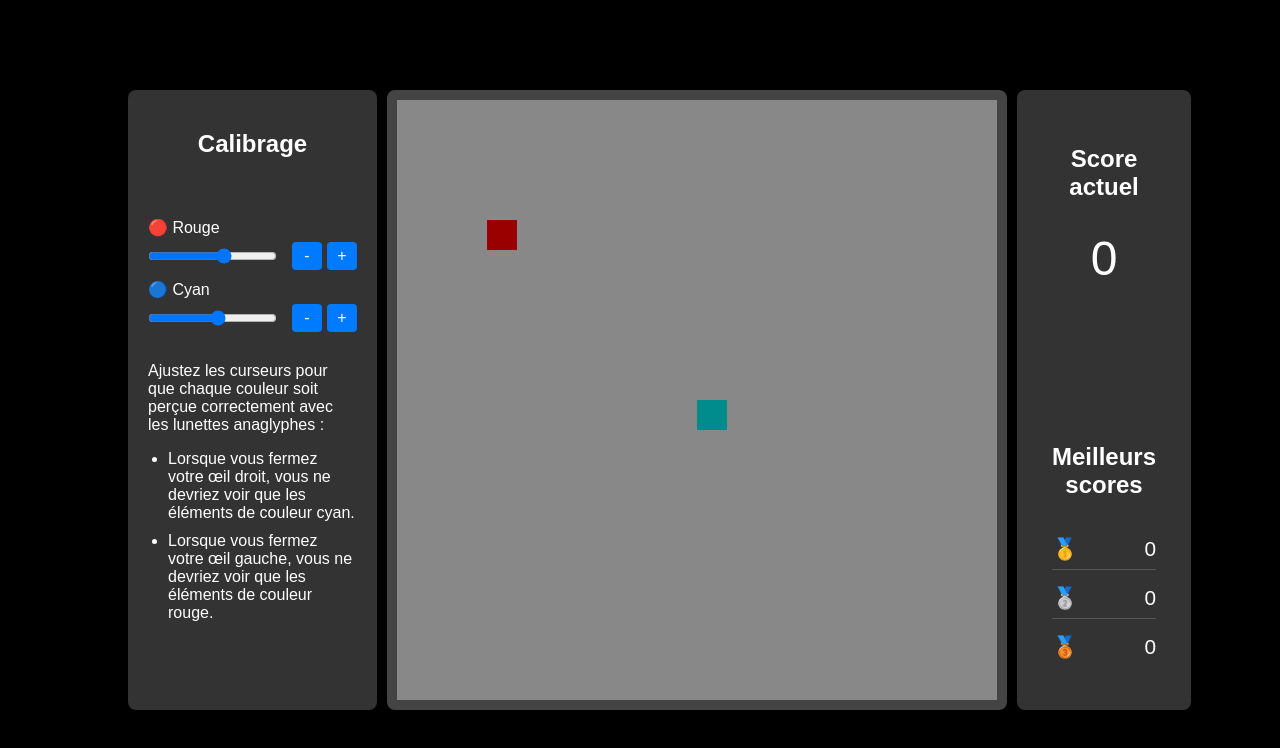
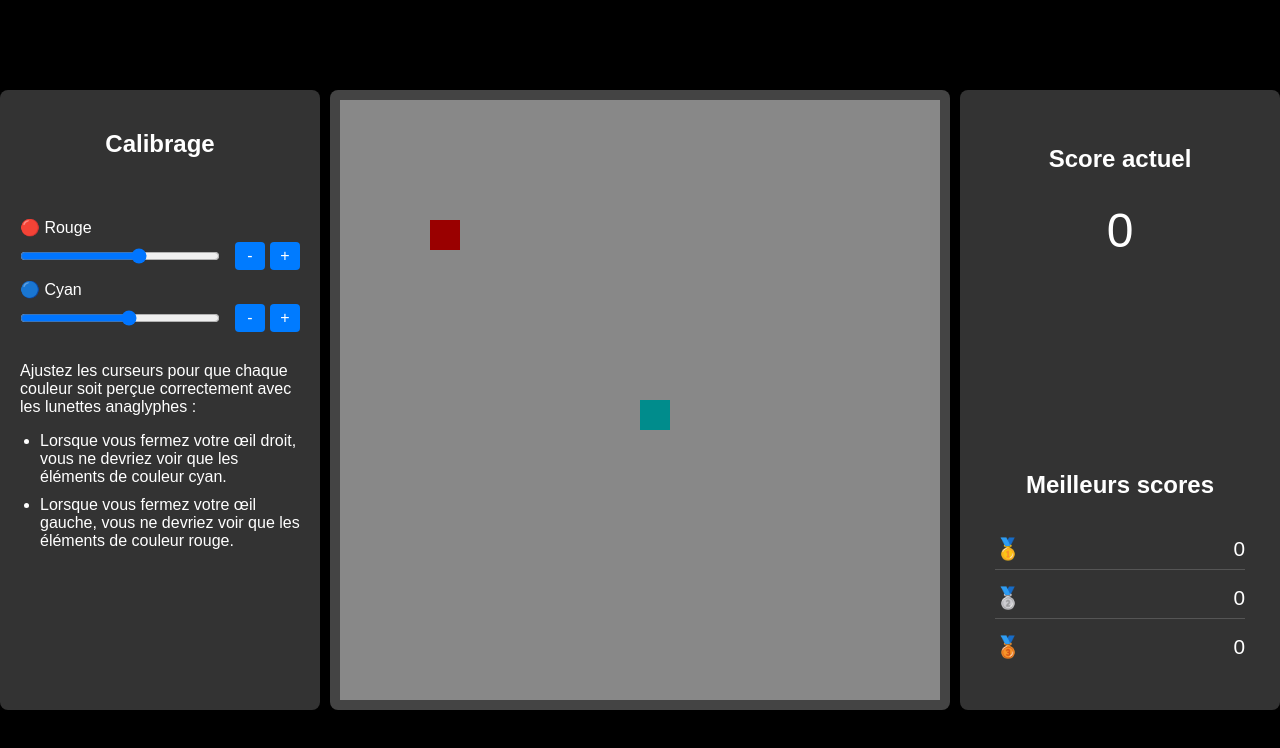
Before and after one commit to lfabreges/snake, a plain HTML site: page index.html in a window 1280 px wide. Drawn offline with Linux system fonts and the light colour scheme.

Commit message:
Mise à jour des instructions de calibration et ajustement des styles de mise en page

```diff
--- a/index.html
+++ b/index.html
@@ -33,7 +33,7 @@
       </div>
       <div class="calibration-explanations">
         <p>
-          Ajustez les curseurs pour que chaque couleur soit perçue correctement avec les lunettes anaglyphes :
+          Ajustez les curseurs pour que chaque couleur soit perçue correctement avec les lunettes anaglyphes&nbsp;:
         </p>
         <ul>
           <li>Lorsque vous fermez votre œil droit, vous ne devriez voir que les éléments de couleur cyan.</li>
--- a/style.css
+++ b/style.css
@@ -17,7 +17,6 @@ body {
   display: grid;
   grid-template-columns: 1fr auto 1fr;
   gap: 10px;
-  width: 80%;
 }
 
 .calibration-panel,
@@ -25,6 +24,8 @@ body {
   background-color: #333;
   padding: 20px;
   border-radius: 8px;
+  min-width: 300px;
+  max-width: 400px;
 }
 
 .calibration-panel h2,
```
